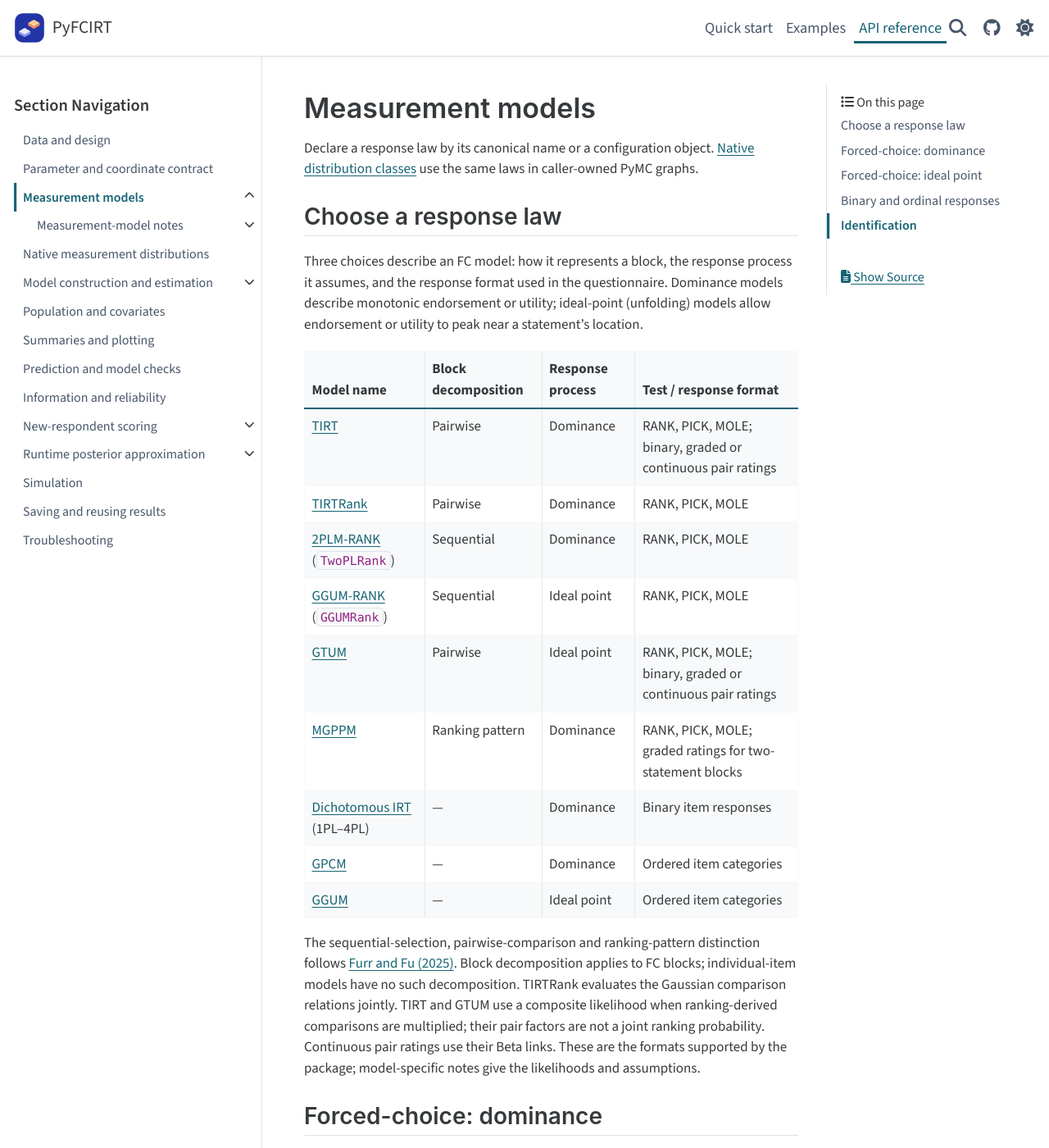
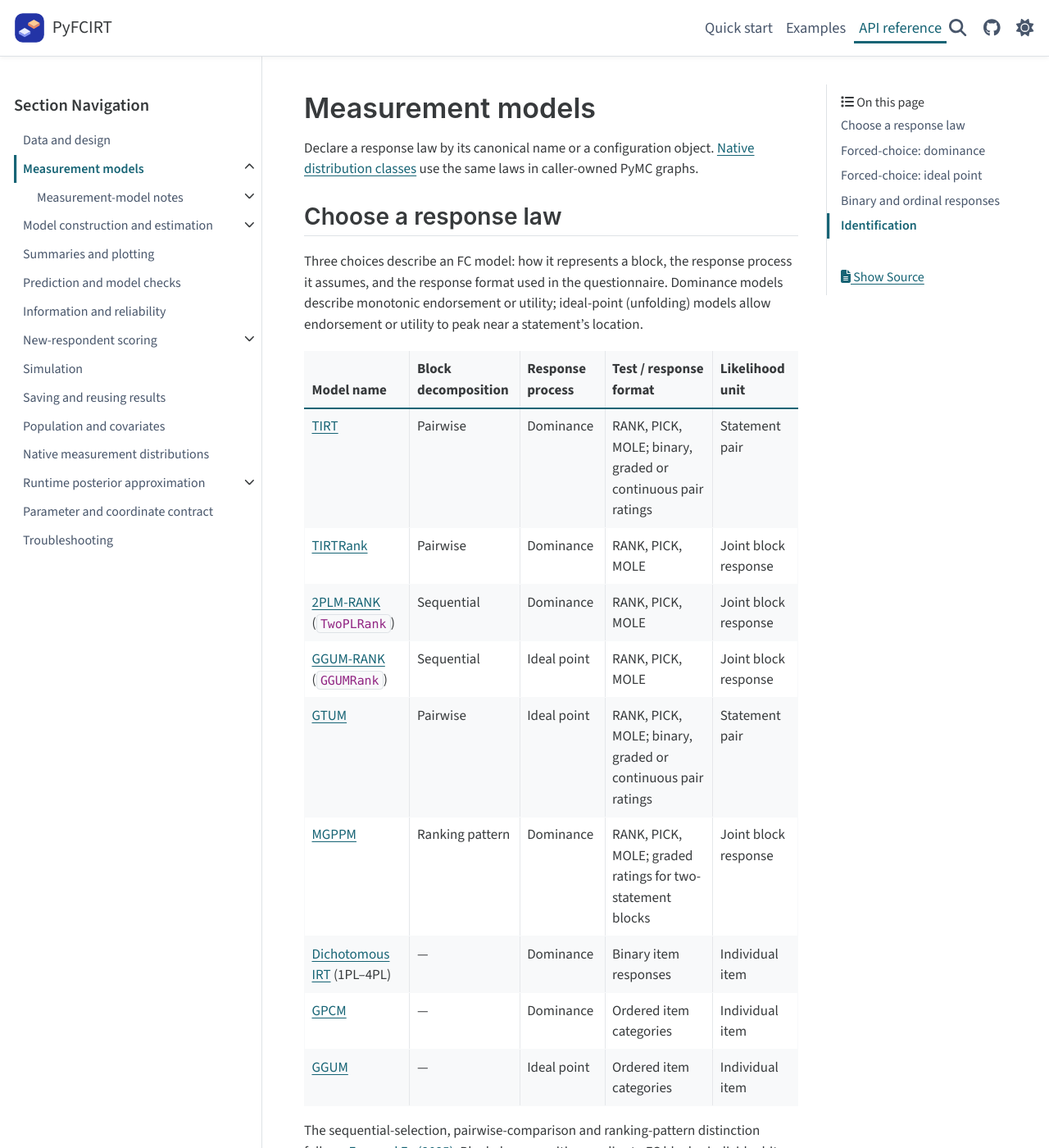
Before and after one commit to qipengchen/pyfcirt, a Sphinx documentation site: the page built from docs/reference/measurement.md, in a window 1280 px wide and 1400 px high. Shown: the whole window at 82% size. Built offline with Sphinx 7.4.7 and the PyData theme 0.15.4, drawn with Linux system fonts in a browser that asks for light colours; some of the changed text lies outside the part shown; grey boxes are pictures that could not be loaded.

```diff
--- a/docs/reference/measurement.md
+++ b/docs/reference/measurement.md
@@ -9,17 +9,17 @@ process it assumes, and the response format used in the questionnaire. Dominance
 models describe monotonic endorsement or utility; ideal-point (unfolding) models
 allow endorsement or utility to peak near a statement's location.
 
-| Model name | Block decomposition | Response process | Test / response format |
-| --- | --- | --- | --- |
-| [TIRT](../models/tirt.md) | Pairwise | Dominance | RANK, PICK, MOLE; binary, graded or continuous pair ratings |
-| [TIRTRank](../models/tirt_rank.md) | Pairwise | Dominance | RANK, PICK, MOLE |
-| [2PLM-RANK](../models/two_pl_rank.md) (`TwoPLRank`) | Sequential | Dominance | RANK, PICK, MOLE |
-| [GGUM-RANK](../models/ggum_rank.md) (`GGUMRank`) | Sequential | Ideal point | RANK, PICK, MOLE |
-| [GTUM](../models/gtum.md) | Pairwise | Ideal point | RANK, PICK, MOLE; binary, graded or continuous pair ratings |
-| [MGPPM](../models/mgppm.md) | Ranking pattern | Dominance | RANK, PICK, MOLE; graded ratings for two-statement blocks |
-| [Dichotomous IRT](../models/single_items.md#dichotomous-irt) (1PL–4PL) | — | Dominance | Binary item responses |
-| [GPCM](../models/single_items.md#gpcm) | — | Dominance | Ordered item categories |
-| [GGUM](../models/single_items.md#ggum) | — | Ideal point | Ordered item categories |
+| Model name | Block decomposition | Response process | Test / response format | Likelihood unit |
+| --- | --- | --- | --- | --- |
+| [TIRT](../models/tirt.md) | Pairwise | Dominance | RANK, PICK, MOLE; binary, graded or continuous pair ratings | Statement pair |
+| [TIRTRank](../models/tirt_rank.md) | Pairwise | Dominance | RANK, PICK, MOLE | Joint block response |
+| [2PLM-RANK](../models/two_pl_rank.md) (`TwoPLRank`) | Sequential | Dominance | RANK, PICK, MOLE | Joint block response |
+| [GGUM-RANK](../models/ggum_rank.md) (`GGUMRank`) | Sequential | Ideal point | RANK, PICK, MOLE | Joint block response |
+| [GTUM](../models/gtum.md) | Pairwise | Ideal point | RANK, PICK, MOLE; binary, graded or continuous pair ratings | Statement pair |
+| [MGPPM](../models/mgppm.md) | Ranking pattern | Dominance | RANK, PICK, MOLE; graded ratings for two-statement blocks | Joint block response |
+| [Dichotomous IRT](../models/single_items.md#dichotomous-irt) (1PL–4PL) | — | Dominance | Binary item responses | Individual item |
+| [GPCM](../models/single_items.md#gpcm) | — | Dominance | Ordered item categories | Individual item |
+| [GGUM](../models/single_items.md#ggum) | — | Ideal point | Ordered item categories | Individual item |
 
 The sequential-selection, pairwise-comparison and ranking-pattern distinction
 follows [Furr and Fu (2025)](https://doi.org/10.1017/psy.2025.10054).
```
Also changed, not shown: docs/api.md (+78 -33 lines), docs/reference/construction.md (+16 -3 lines), docs/reference/data.md (+37 -14 lines), docs/reference/summaries.md (+17 -1 lines), docs/roadmap.md (+16 -0 lines), docs/tutorials/ggum_rank_workflow.ipynb, docs/tutorials/gtum_workflow.ipynb, docs/tutorials/joint_workflow.ipynb, docs/tutorials/mgppm_groups.ipynb, docs/tutorials/mgppm_workflow.ipynb, docs/tutorials/tirt_covariates.ipynb, docs/tutorials/tirt_rank_workflow.ipynb, docs/tutorials/tirt_workflow.ipynb, docs/tutorials/two_pl_rank_workflow.ipynb.
